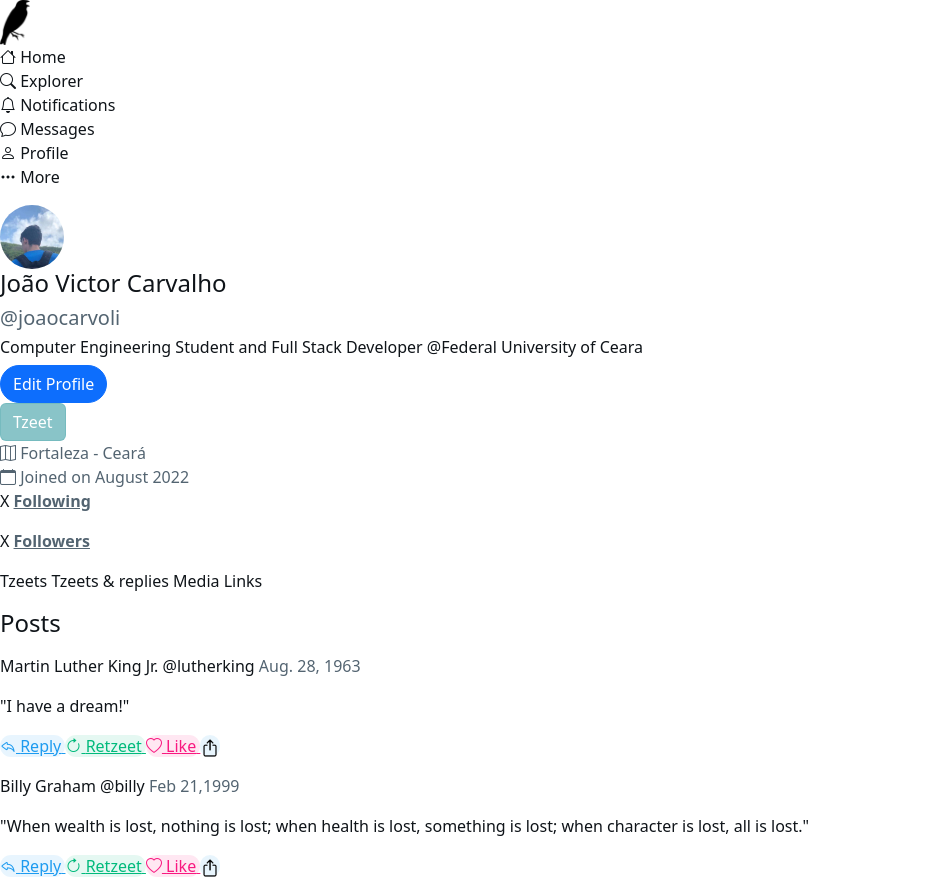
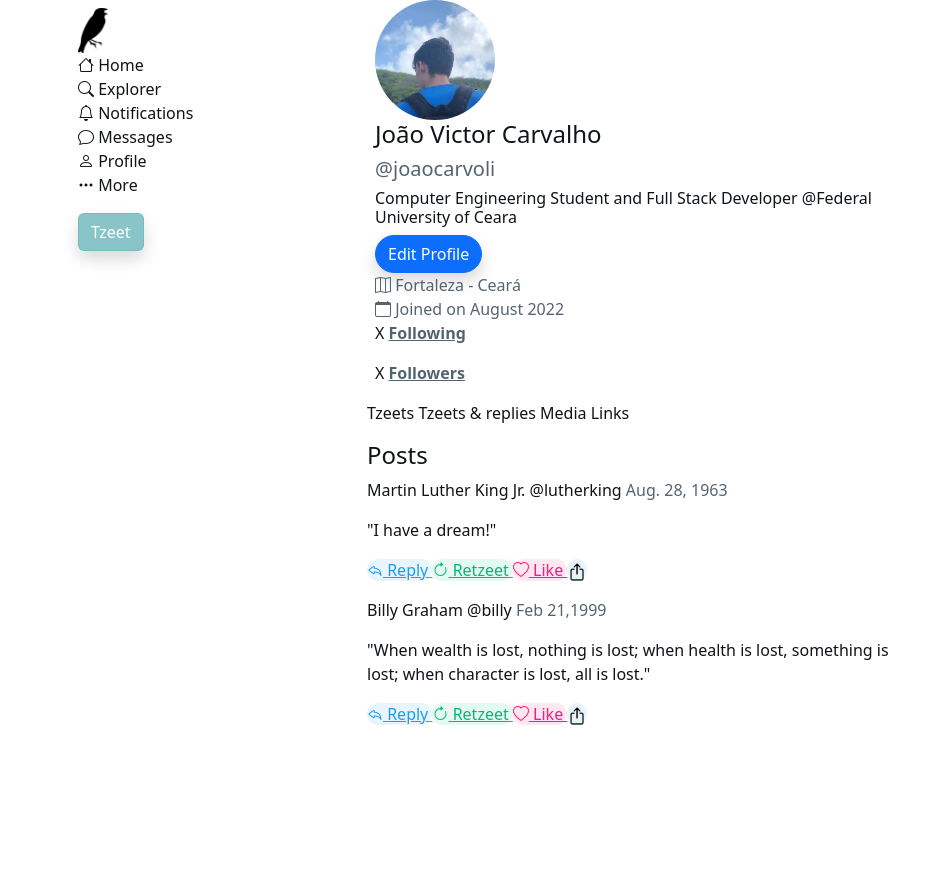
Before and after one commit to joaocarvoli-university/web, a plain HTML site: page index.html in a window 1280 px wide. Shown: the whole page, without its empty margins (0-951 px from the left). After the commit the page ends 800 px from the top, so only its background shows below. Drawn offline with nearby package versions, Linux system fonts and the light colour scheme.

Commit message:
Using the grid system to mount the layout/styling components

```diff
--- a/assets/css/style.css
+++ b/assets/css/style.css
@@ -3,35 +3,7 @@ body {
   color: rgb(15,20,25);
 }
 
-img.profile {
-    border-radius: 50%;
-}
-
-h4.profile {
-  color: rgb(15, 20, 25);
-}
-
-h5.profile {
-  color: rgb(83, 100, 113);
-}
-
-h6.profile {
-  color: rgb(15, 20, 25);
-}
-
-button.tzeet {
-  background-color: rgba(34, 144, 152, 0.534);
-  border-color:rgba(34, 144, 152, 0.174);
-  margin: 0;
-}
-
-button.tzeet:hover {
-  background-color: rgb(34, 144, 152);
-  border-color: rgb(34, 144, 152);
-  margin: 0;
-}
-
-
+/* NAVIGATION */
 div.navigation_publications {
   background-color: rgb(255, 255, 255);
   color: rgb(15,20,25);
@@ -59,6 +31,24 @@ a.navigation_publications_links:hover {
   font-weight: bold;
 }
 
+
+/*PROFILE*/
+img.profile {
+    border-radius: 50%;
+}
+
+h4.profile {
+  color: rgb(15, 20, 25);
+}
+
+h5.profile {
+  color: rgb(83, 100, 113);
+}
+
+h6.profile {
+  color: rgb(15, 20, 25);
+}
+
 div.stats {
 color: rgb(15,20,25);
 }
@@ -76,6 +66,8 @@ a.stats {
 a.stats:hover {
   text-decoration: underline;
 }
+
+/* POST' ACTIONS */
 
 a.actions_links {
   color: rgb(83, 100, 113);
@@ -117,6 +109,20 @@ a.actions_links_like:hover {
   font-weight: bold;
 }
 
+/* TZEET */
+
+button.tzeet {
+  background-color: rgba(34, 144, 152, 0.534);
+  border-color:rgba(34, 144, 152, 0.174);
+  margin: 0;
+}
+
+button.tzeet:hover {
+  background-color: rgb(34, 144, 152);
+  border-color: rgb(34, 144, 152);
+  margin: 0;
+}
+
 p.tzeet_content:hover {
   background-color: rgba(230, 201, 38, 0.264);
   border-radius: 15px;
@@ -130,6 +136,8 @@ span.tzeet_info {
   color: rgb(83, 100, 113);
 }
 
+/* USER'S TZEET */
+
 a.user_reference {
   margin: 1;
   text-decoration: none;
--- a/index.html
+++ b/index.html
@@ -12,6 +12,9 @@
   </head>
 
   <body>
+    <div class="container">
+      <div class="row">
+        <div class="col-3 text-left p-1 m-1">
           <div class="navigation_publications">
             <img class="tiziu" src="assets/images/icons/tiziu.png" alt="Tiziu" width="30">
             <ul class="navigation_publications">
@@ -52,22 +55,20 @@
                 </a>
               </li>
             </ul>
+            <div class="tzeet">
+              <button class="shadow btn btn-primary tzeet">Tzeet</button>
             </div>
-
+          </div>
+        </div>
+        <div class="col-6">
           <div class="profile">
-      <img class="profile" src="assets/images/profile.jpeg" alt="Profile user photo" width="64" height="64">
+            <img class="profile" src="assets/images/profile.jpeg" alt="Profile user photo" width="120">
             <h4 class="profile">João Victor Carvalho</h4>
             <h5 class="profile" >@joaocarvoli</h5>
             <h6 class="profile" >Computer Engineering Student and Full Stack Developer @Federal University of Ceara</h6>
-    </div>
-    <div>
             <a href="#edit_profile">
-        <button type="button" class="btn btn-primary rounded-pill" >Edit Profile</button>
+              <button type="button" class="shadow btn btn-primary rounded-pill" >Edit Profile</button>
             </a>
-    </div>
-
-    <div class="tzeet">
-      <button class="btn btn-primary tzeet">Tzeet</button>
           </div>
 
           <ul class="navigation_publications">
@@ -85,7 +86,11 @@
               <dl> X <a class="stats">Followers</a></dl>
             </div>
           </ul>
-
+        </div>
+      </div>
+      <div class="row">
+        <div class="col-3"></div>
+        <div class="col-6">
           <div class="navigation_publications">
             <p>
               <a class="navigation_publications_links" href="">Tzeets</a>
@@ -97,9 +102,7 @@
 
           <div>
             <h4>Posts</h4>
-
             <div class="tzeet">
-        <p>
               <p class="tzeet_info">
                 Martin Luther King Jr. <a href="" class="user_reference"> @lutherking</a> <span class="tzeet_info">Aug. 28, 1963</span>
               </p>
@@ -124,11 +127,9 @@
                   <img src="/assets/images/icons/share.png"  width=20>
                 </a>
               </p>
-        </p>
             </div>
 
             <div class="tzeet">
-        <p>
               <p class="tzeet_info">
                 Billy Graham <a href="" class="user_reference"> @billy</a> <span class="tzeet_info">Feb 21,1999</span>
               </p>
@@ -153,9 +154,12 @@
                   <img src="/assets/images/icons/share.png"  width=20>
                 </a>
               </p>
-        </p>
             </div>
-    <div/>
+          </div>
+        </div>
+        <div class="col-3"></div>
+      </div>
+    </div>
     <script src="https://cdn.jsdelivr.net/npm/bootstrap@5.2.0/dist/js/bootstrap.bundle.min.js" integrity="sha384-A3rJD856KowSb7dwlZdYEkO39Gagi7vIsF0jrRAoQmDKKtQBHUuLZ9AsSv4jD4Xa" crossorigin="anonymous"></script>
   </body>
 </html>
```
Also changed, not shown: .github/workflows/static.yml, README.md. Lines whose indentation alone changed are shown as unchanged.
